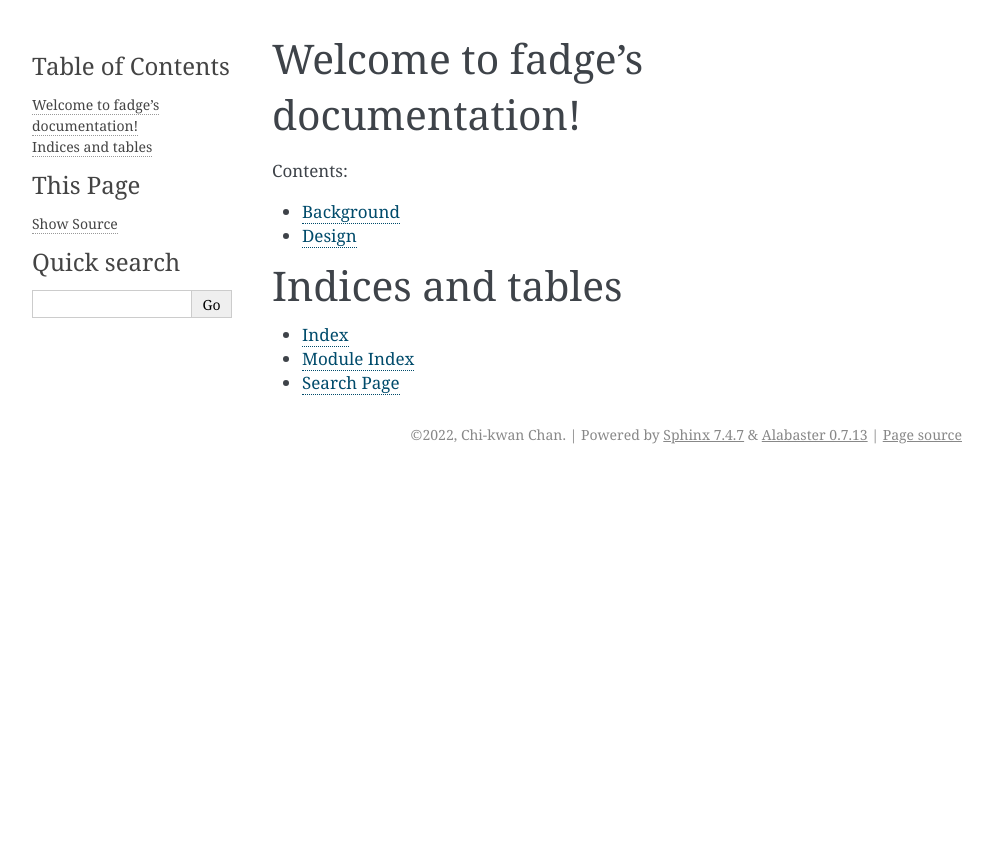
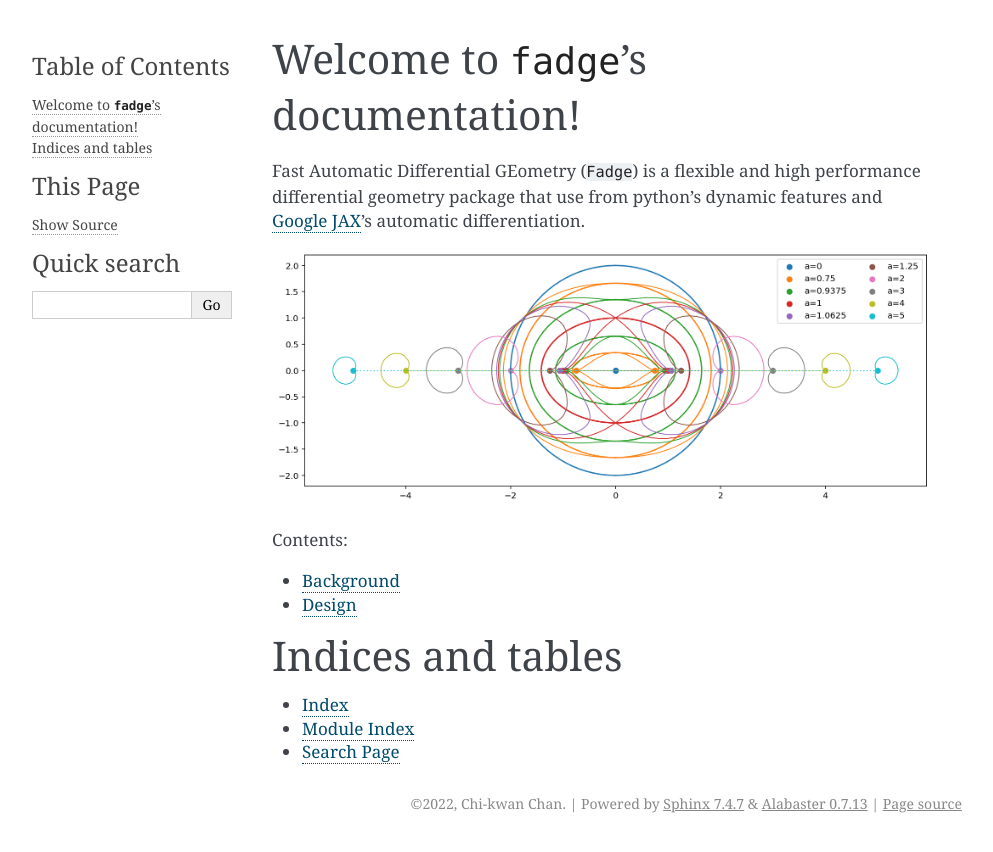
Before and after one commit to adxsrc/fadge, a Sphinx documentation site: the page built from docs/index.rst, in a window 1280 px wide. Shown: the top 852 px of the page, without its empty margins (148-1141 px from the left). Built offline with Sphinx 7.4.7, drawn with Linux system fonts in a browser that asks for light colours.

Commit message:
Copy the content of "README.md" to the documentations

```diff
--- a/docs/index.rst
+++ b/docs/index.rst
@@ -3,8 +3,15 @@
    You can adapt this file completely to your liking, but it should at least
    contain the root `toctree` directive.
 
-Welcome to fadge's documentation!
-=================================
+Welcome to ``fadge``'s documentation!
+=====================================
+
+Fast Automatic Differential GEometry (``Fadge``) is a flexible and high
+performance differential geometry package that use from python's
+dynamic features and `Google JAX <https://github.com/google/jax>`_'s
+automatic differentiation.
+
+.. image:: _static/horizons.png
 
 .. toctree::
    :maxdepth: 2
```
Also changed, not shown: README.md (+1 -1 lines), docs/background.md (+2 -1 lines), docs/design.md (+4 -3 lines), docs/_static/horizons.png (renamed from horizons.png).
